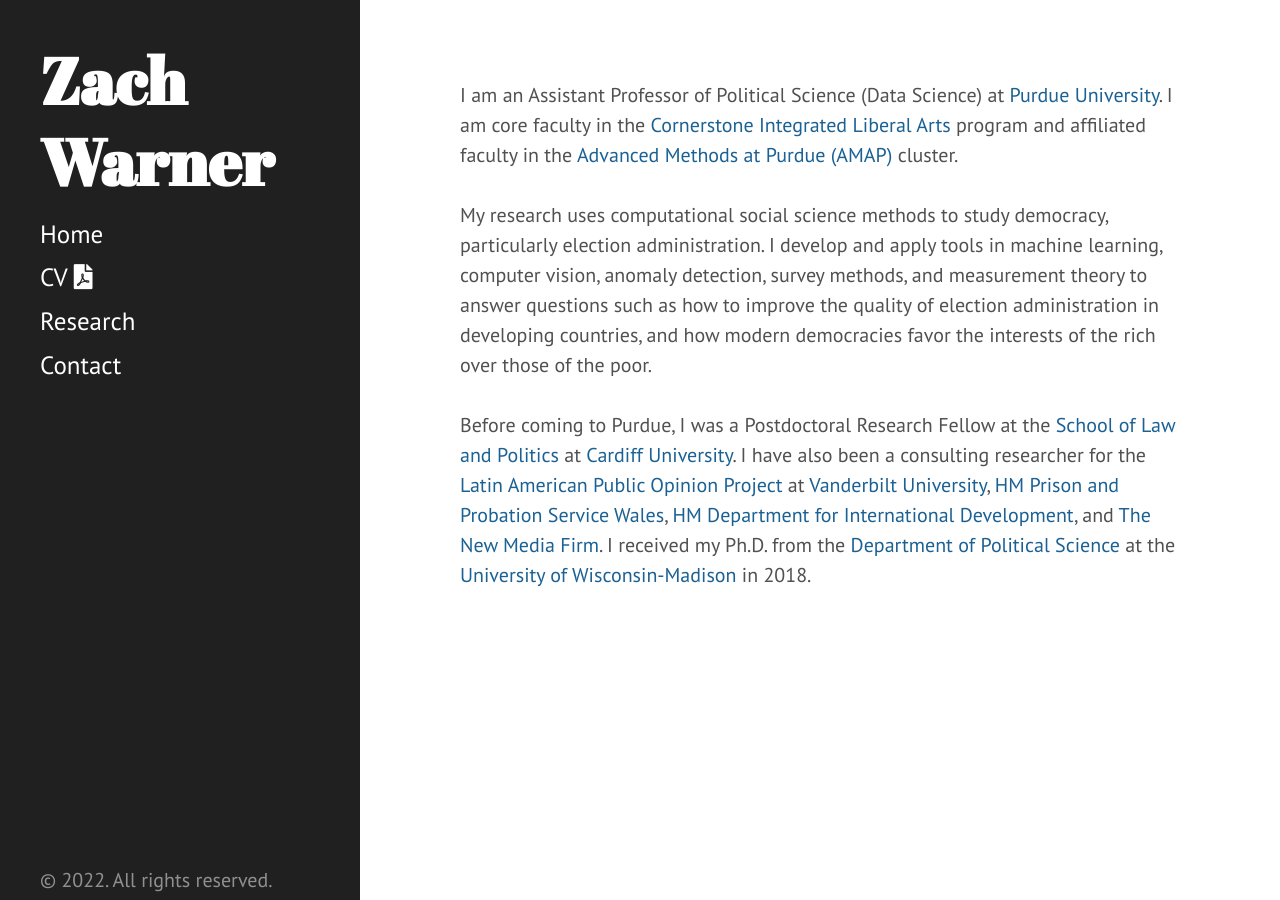
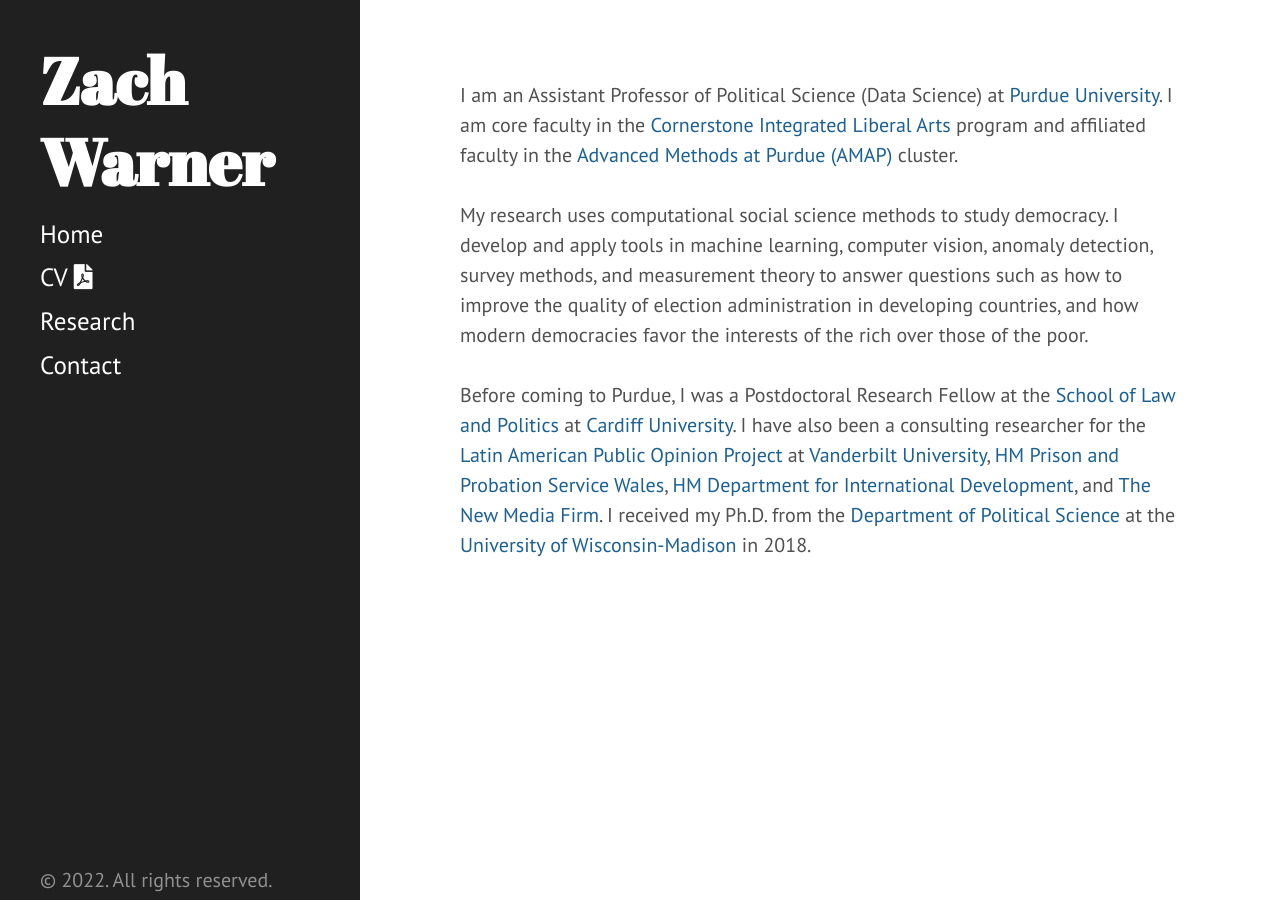
Before and after one commit to zachwarner/zachwarner.github.io, a Jekyll site: the page built from index.html, in a window 1280 px wide. Built offline with Jekyll 4.4.1, drawn with Linux system fonts in a browser that asks for light colours.

Commit message:
rework front page

```diff
--- a/index.html
+++ b/index.html
@@ -5,7 +5,7 @@
 
 I am an Assistant Professor of Political Science (Data Science) at <a href="https://cla.purdue.edu/academic/polsci/">Purdue University</a>. I am core faculty in the <a href="https://cla.purdue.edu/academic/cornerstone/index.html">Cornerstone Integrated Liberal Arts</a> program and affiliated faculty in the <a href="https://www.purdue.edu/amap/">Advanced Methods at Purdue (AMAP)</a> cluster. <br> <br>
 
-My research uses computational social science methods to study democracy, particularly election administration. I develop and apply tools in machine learning, computer vision, anomaly detection, survey methods, and measurement theory to answer questions such as how to improve the quality of election administration in developing countries, and how modern democracies favor the interests of the rich over those of the poor.<br> <br>
+My research uses computational social science methods to study democracy. I develop and apply tools in machine learning, computer vision, anomaly detection, survey methods, and measurement theory to answer questions such as how to improve the quality of election administration in developing countries, and how modern democracies favor the interests of the rich over those of the poor.<br> <br>
 
 Before coming to Purdue, I was a Postdoctoral Research Fellow at the <a href="https://www.cardiff.ac.uk/law-politics">School of Law and Politics</a> at <a href="https://www.cardiff.ac.uk">Cardiff University</a>. I have also been a consulting researcher for the <a href="http://vanderbilt.edu/lapop/">Latin American Public Opinion Project</a> at <a href="http://vanderbilt.edu">Vanderbilt University</a>, <a href="https://www.gov.uk/government/organisations/her-majestys-prison-and-probation-service">HM Prison and Probation Service Wales</a>, <a href="https://www.gov.uk/government/organisations/department-for-international-development">HM Department for International Development</a>, and <a href="https://thenewmediafirm.com/">The New Media Firm</a>. I received my Ph.D. from the <a href="http://polisci.wisc.edu/">Department of Political Science</a> at the <a href="http://www.wisc.edu">University of Wisconsin-Madison</a> in 2018.
 
```
